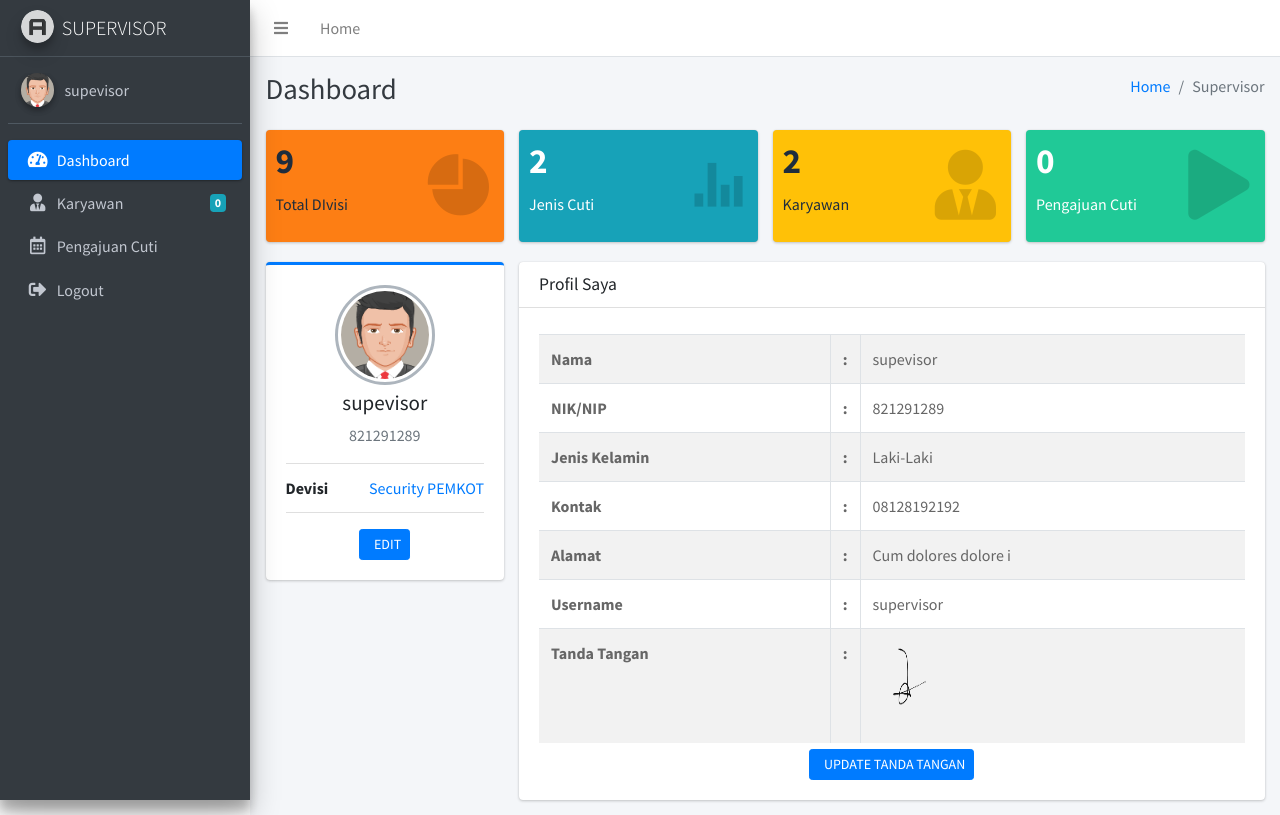
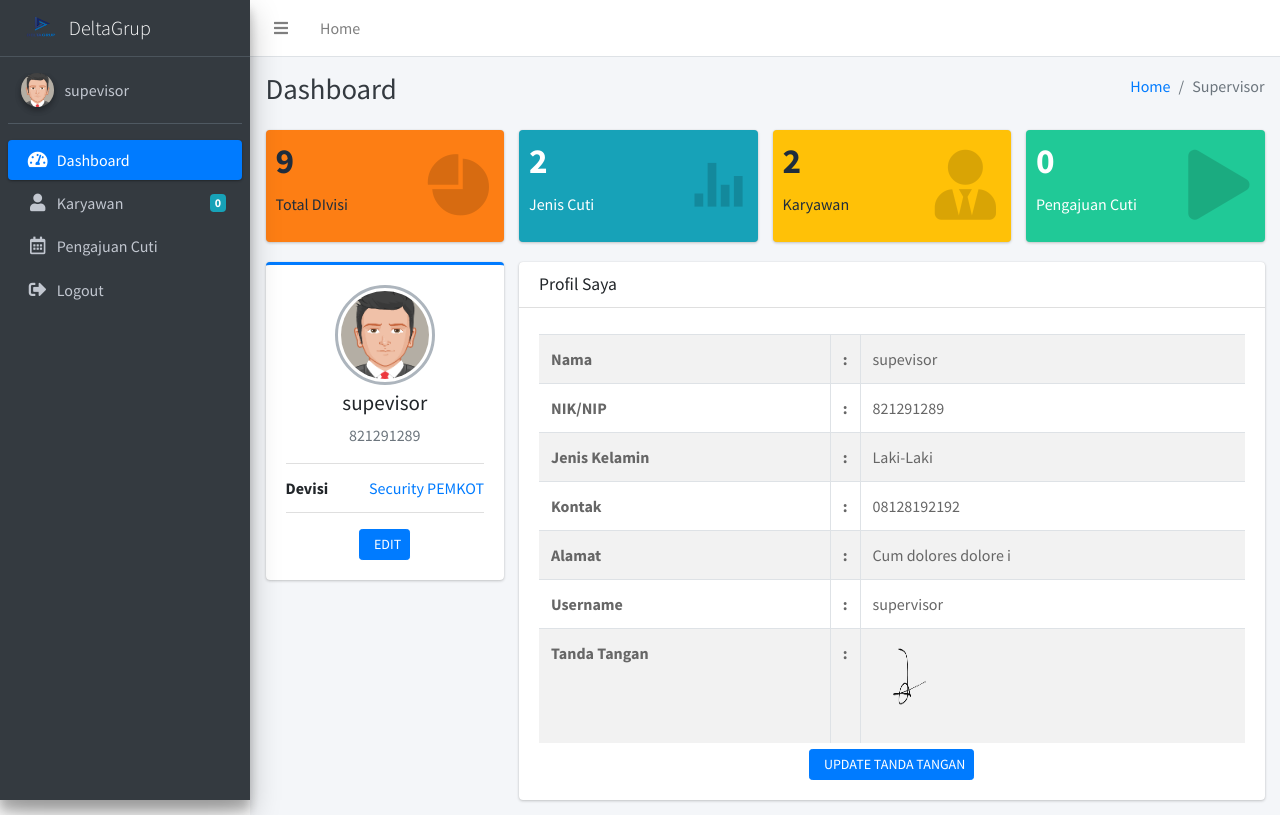
Before and after one commit to ArrayBeyy/cuti_karyawan, a PHP site: page /supervisor/index.php in a window 1280 px wide. Shown: the top 815 px of the page. Run offline with PHP 8.4, Linux system fonts and the light colour scheme; a user stored in the database is signed in; data comes from the database, SQL or seed files in the repository; some libraries are stand-ins or nearby versions.

Commit message:
menambahkan Logo DeltaGrup untuk hal spervisor

```diff
--- a/supervisor/header.php
+++ b/supervisor/header.php
@@ -54,9 +54,9 @@
   <aside class="main-sidebar sidebar-dark-primary elevation-4">
     <!-- Brand Logo -->
     <a href="index.php" class="brand-link">
-      <img src="../dist/img/AdminLTELogo.png" alt="AdminLTE Logo" class="brand-image img-circle elevation-3"
-           style="opacity: .8">
-      <span class="brand-text font-weight-light">SUPERVISOR</span>
+    <img src="../logo_delta.png" style= "width: 40px; height: 200px;" alt="" class="brand-image "
+    style="opacity: .8">
+      <span class="brand-text font-weight-light">DeltaGrup</span>
     </a>
 
     <?php
@@ -102,7 +102,7 @@
           </li>
           <li class="nav-item">
             <a href="karyawan.php" class="nav-link">
-              <i class="nav-icon fas fa-user-tie"></i>
+              <i class="nav-icon fas fa-user"></i>
               <p>
                 Karyawan
                 <?php
```
